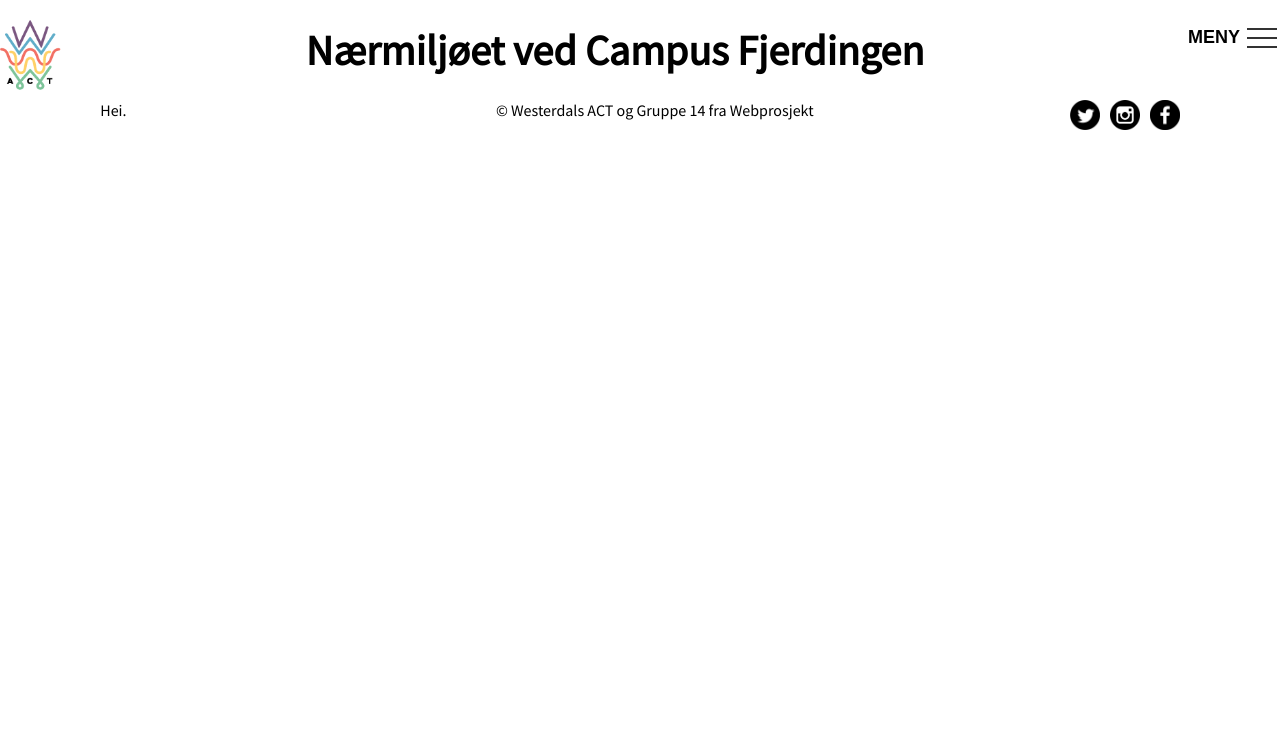
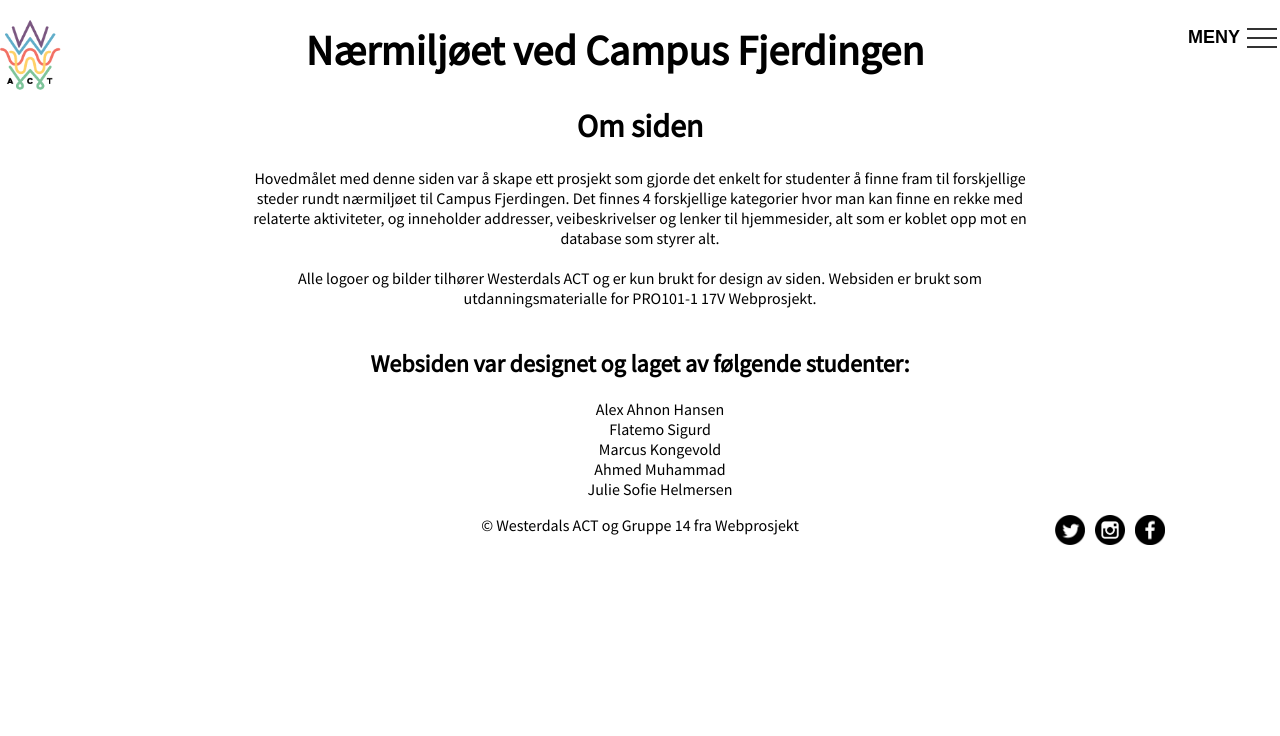
Before and after one commit to AlexAhnon/Gruppe-14---Web-Project, a PHP site: page /om-siden.php in a window 1280 px wide. Shown: the top 736 px of the page. Run offline with PHP 8.4, Linux system fonts and the light colour scheme.

Commit message:
La til tekst og formatering til om-siden

```diff
--- a/om-siden.php
+++ b/om-siden.php
@@ -10,7 +10,20 @@
 		<?php require 'header.php' ?>
 
 		<!-- Start av content -->
-		Hei.
+		<h1>Om siden</h1>
+		<p style="width:800px; margin: auto;">
+		Hovedmålet med denne siden var å skape ett prosjekt som gjorde det enkelt for studenter å finne fram til forskjellige steder rundt nærmiljøet til Campus Fjerdingen. Det finnes 4 forskjellige kategorier hvor man kan finne en rekke med relaterte aktiviteter, og inneholder addresser, veibeskrivelser og lenker til hjemmesider, alt som er koblet opp mot en database som styrer alt.<br><br>
+
+		Alle logoer og bilder tilhører <a href="http://westerdals.no/">Westerdals ACT</a> og er kun brukt for design av siden. Websiden er brukt som utdanningsmaterialle for PRO101-1 17V Webprosjekt.<br><br>
+
+		<h2>Websiden var designet og laget av følgende studenter:</h1>
+		<ul style="list-style: none;">
+			<li>Alex Ahnon Hansen</li>
+			<li>Flatemo Sigurd</li>
+			<li>Marcus Kongevold</li>
+			<li>Ahmed Muhammad</li>
+			<li>Julie Sofie Helmersen</li>
+		</ul></p>
 
 		<?php require 'footer.php' ?>
 	</body>
```
